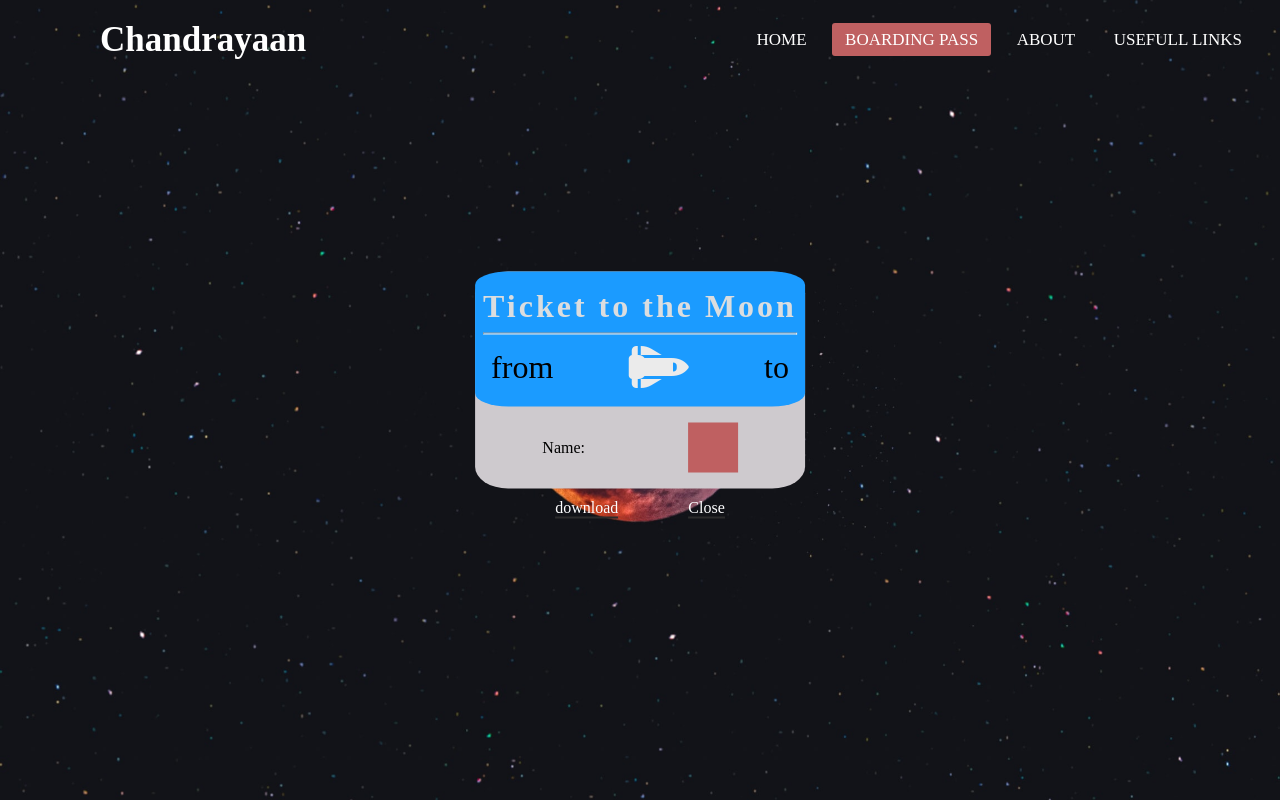
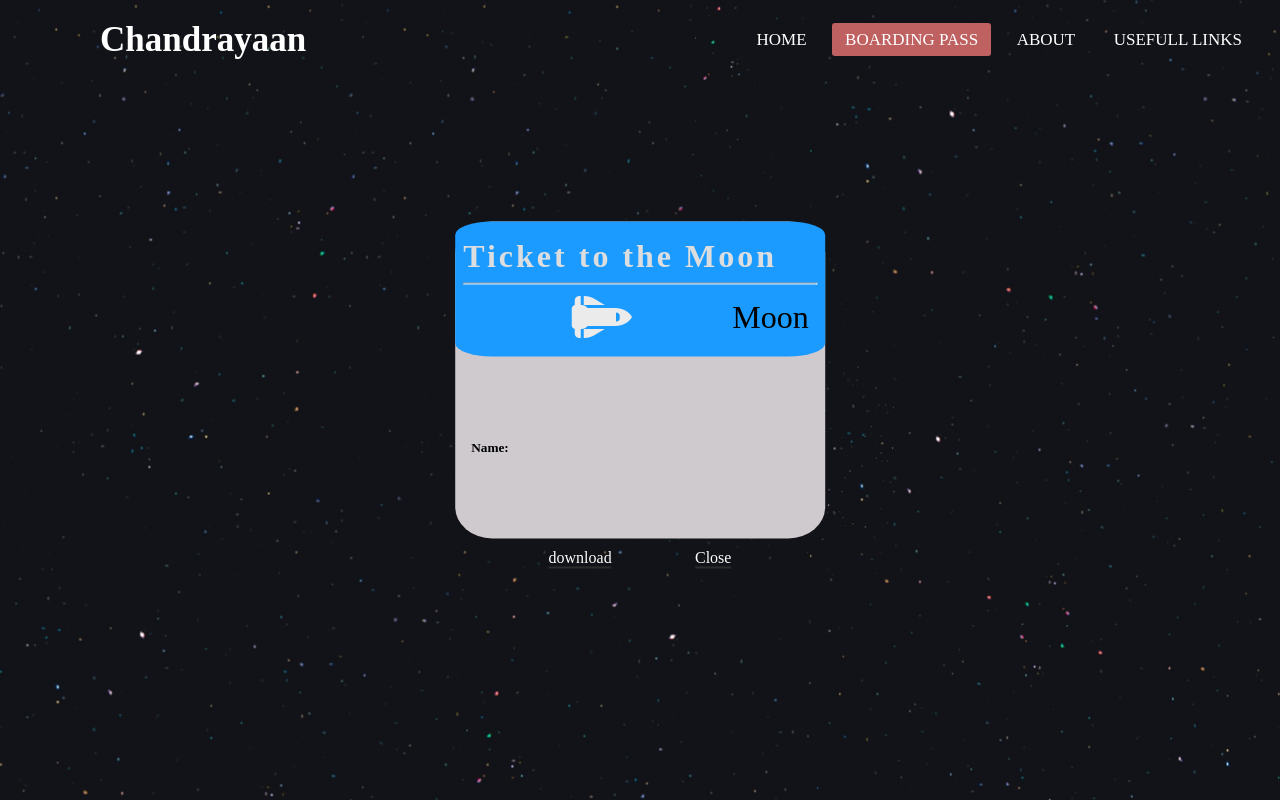
Before and after one commit to Sneh13/to-the-moon-and-back, a plain HTML site: page pass.html in a window 1280 px wide. Both pictures are taken after a click on the link "Get Pass". Drawn offline with Linux system fonts and the light colour scheme.

Commit message:
without qr

```diff
--- a/pass.html
+++ b/pass.html
@@ -7,6 +7,7 @@
     <meta name="viewport" content="width=device-width, initial-scale=1.0">
     <link rel="stylesheet" href="style.css">
     <script src="https://kit.fontawesome.com/a076d05399.js"></script>
+
 </head>
 
 <body>
@@ -60,9 +61,9 @@
                             <h1>Ticket to the Moon</h1>
                             <hr>
                             <div class="flight">
-                                <span class="from">from</span>
+                                <span class="from"></span>
                                 <i class="fas fa-space-shuttle"></i>
-                                <span class="to">to</span>
+                                <span class="to">Moon</span>
                             </div>
                         </div>
                     </div>
@@ -70,12 +71,12 @@
                     <div class="detail">
                         <div class="detaininfo">
                             <div class="det">
-                                <label for="name">Name:</label>
+                                <label for="name" id="na"></label>
                                 <span class="time"></span>
                             </div>
 
                         </div>
-                        <div class="qr"></div>
+                        <svg id="barcode"></svg>
                     </div>
                 </div>
 
@@ -90,7 +91,8 @@
         </div>
     </section>
 
-    <script src="script.js"></script>
+
+    <script src="./script.js"></script>
 </body>
 
 </html>
--- a/script.js
+++ b/script.js
@@ -1,14 +1,31 @@
-var fname = document.querySelector('#fnsame');
-var lname = document.querySelector('#lnsame');
-var country = document.querySelector('#country');
-var gpass = document.querySelector('.getpass');
+let clickButton = document.querySelector('#button');
 
-var clickButton = document.querySelector('#button');
+
+// pass
+
+// let to = document.querySelector('#to');
 
 
 
 function submit() {
-    gpass.classList.add('showing');
+    // adding class
+    let gpass = document.querySelector('.getpass');
+    gpass.classList.add('showing')
+    let fname = document.querySelector('#fname').value;
+    let lname = document.querySelector('#lname').value;
+    let name = `${fname} ${lname}`;
+
+    let country = document.querySelector('#country').value;
+
+    // display
+    let na = document.querySelector('#na');
+    na.innerHTML = `<h5>Name:</h5> ${name}`;
+    na.style.fontSize = '1rem';
+
+    let from = document.querySelector('.from');
+    from.innerHTML = country;
+
+
 
 
 }
```
